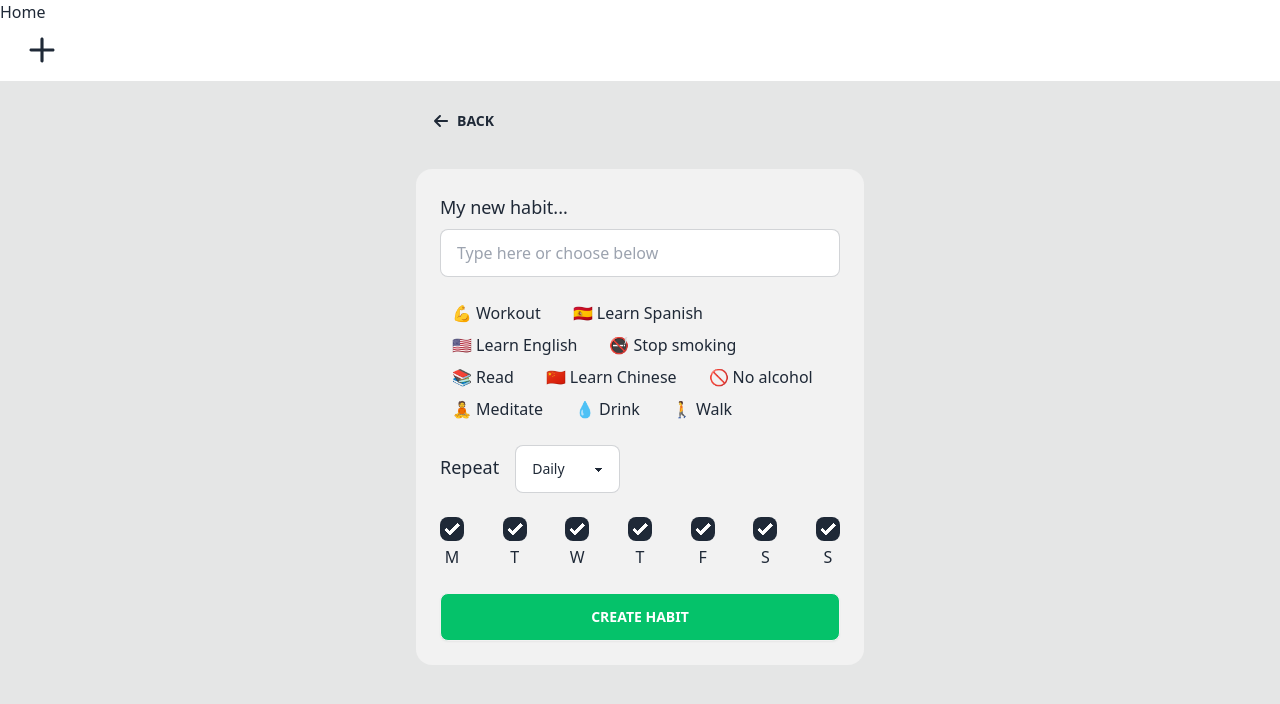
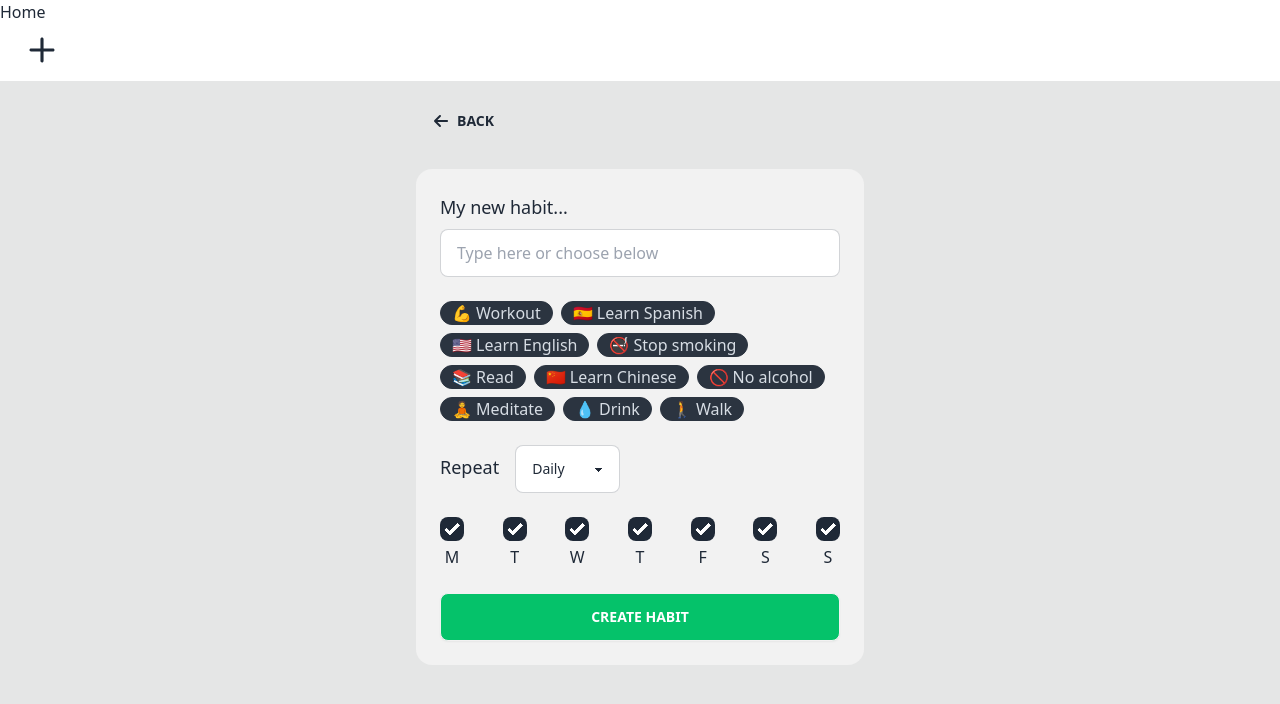
Before and after one commit to Adarsh-Raut/habits-aura, a Next.js app: page / in a window 1280 px wide. Shown: the top 704 px of the page. Built offline with nearby package versions, Linux system fonts and the light colour scheme.

Commit message:
feat: add confetti and styles change

```diff
--- a/app/components/CreateHabitForm.tsx
+++ b/app/components/CreateHabitForm.tsx
@@ -3,6 +3,7 @@
 import { useState } from "react";
 import { FaArrowLeft } from "react-icons/fa6";
 import Link from "next/link";
+import confetti from "canvas-confetti";
 
 interface HabitOption {
   icon: string;
@@ -67,6 +68,11 @@ export default function CreateHabitForm() {
   const handleSubmit = (e: React.FormEvent) => {
     e.preventDefault();
     // Handle form submission
+    confetti({
+      particleCount: 100,
+      spread: 70,
+      origin: { y: 0.8 },
+    });
     console.log({ selectedHabit, selectedDays });
   };
 
@@ -98,11 +104,7 @@ export default function CreateHabitForm() {
               <button
                 key={option.label}
                 type="button"
-                className={`badge badge-lg badge-ghost badge-outline cursor-pointer ${
-                  selectedHabit.label === option.label
-                    ? "btn-primary"
-                    : "btn-ghost"
-                }`}
+                className={`badge badge-neutral badge-lg cursor-pointer `}
                 onClick={() => handleHabitSelect(option)}
               >
                 <span className="mr-1">{option.icon}</span>
```
